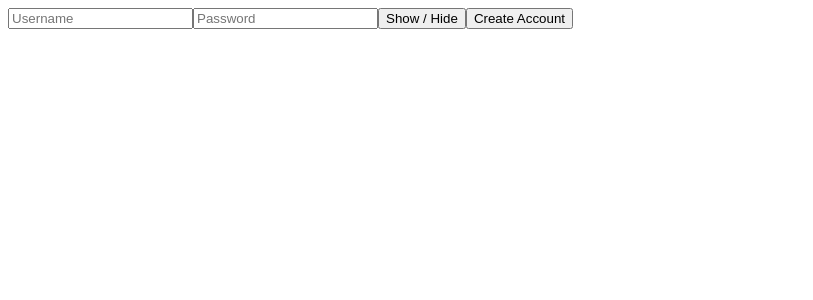
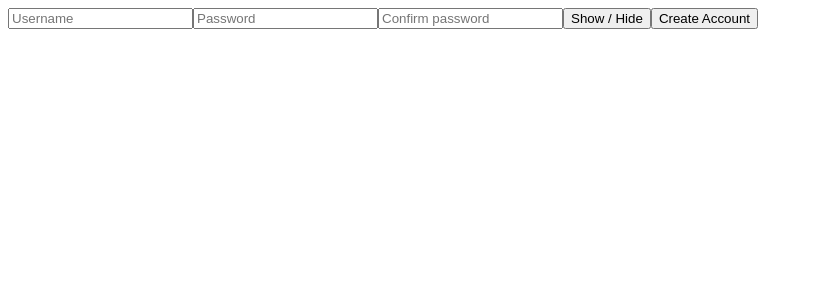
Before and after one commit to yixinxiao7/project_buddies, a React app in the folder frontend/: page /#/createAccount in a window 1280 px wide. Shown: the top 300 px of the page, without its empty margins (0-813 px from the left). Built offline with nearby package versions, Linux system fonts and the light colour scheme; the HTML template or start-up script is replaced by a standard one.

Commit message:
confirm password field for creating account

```diff
--- a/frontend/src/components/createAccount.jsx
+++ b/frontend/src/components/createAccount.jsx
@@ -7,6 +7,7 @@ export default class CreateAccount extends React.Component {
       this.state = {
         username: '',
         password: '',
+        confirmPassword: '',
         hidden: true,
       };
       this.handleSubmit = this.handleSubmit.bind(this);
@@ -16,6 +17,11 @@ export default class CreateAccount extends React.Component {
 
     handleSubmit(event) {
       event.preventDefault();
+
+      if (this.state.password != this.state.confirmPassword) {
+        alert("Passwords do not match!");
+        return;
+      }
       const {url} = this.props;
       const userPass = JSON.stringify({ username: this.state.username, password: this.state.password });
       fetch(url,  {
@@ -30,14 +36,11 @@ export default class CreateAccount extends React.Component {
           if (!response.ok) throw Error(response.statusText);
           return response.json();
         })
-        .then((response) => {
-          if (!response.ok) throw Error(response.statusText);
-          return response.json();
-        })
         .then((data) => {  // TODO, redirect user to account success page
           this.setState({
             username: '',
             password: '',
+            confirmPassword: '',
           });
         });
     }
@@ -49,6 +52,7 @@ export default class CreateAccount extends React.Component {
     render() {
         const { username } = this.state;
         const { password } = this.state;
+        const { confirmPassword } = this.state;
         return (
             <div>
             <form onSubmit={this.handleSubmit}>
@@ -66,12 +70,20 @@ export default class CreateAccount extends React.Component {
                     placeholder="Password"
                     onChange={(e) => this.setState({ password: e.target.value })}
                 />
+                <input
+                    type={this.state.hidden ? 'password' : 'text'}
+                    name="confirmPassword"
+                    value={confirmPassword}
+                    placeholder="Confirm password"
+                    onChange={(e) => this.setState({ confirmPassword: e.target.value })}
+                />
                 <button onClick={this.toggleShow}>Show / Hide</button>
                 <input
                     type="submit"
                     name="submitButton"
                     value="Create Account"
                 />
+
             </form>
             </div>
         );
```
Also changed, not shown: 1 other file (tests, documents, lock files or other folders).
